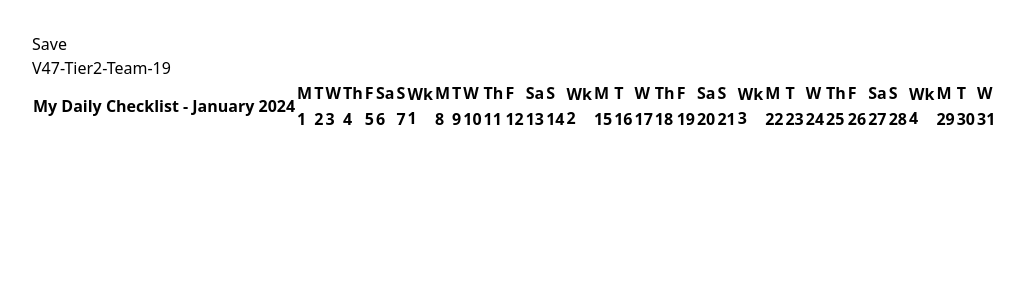
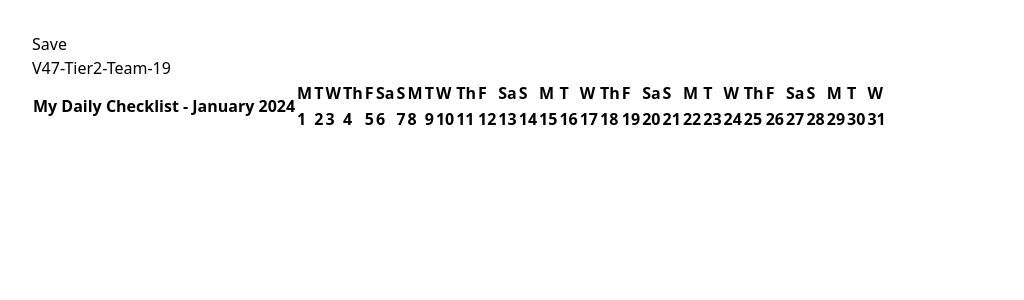
Before and after one commit to jasonavecilla/Task-Tracker, a React (Vite) app: page / in a window 1280 px wide. Shown: the top 300 px of the page, without its empty margins (0-1024 px from the left). Built offline with nearby package versions, Linux system fonts and the light colour scheme.

Commit message:
Remove the Wk column from TableHeader

```diff
--- a/src/components/TableHeader.tsx
+++ b/src/components/TableHeader.tsx
@@ -8,18 +8,9 @@ const TableHeader = ({ title }: TableHeaderProps) => {
   const { monthDays, weekDays, currentMonth, currentYear } = useCurrentMonth();
 
   const weekDayRows = weekDays.map((day, i) => (
-    <>
-      <th key={i} className="px-2">
-        {day}
-      </th>
-      {day === "S" &&
-        <th rowSpan={2} className="px-2 bg-sky-300">
-          Wk
-          <br />
-          {Math.ceil(i / 7)}
-        </th>
-      }
-    </>
+    <th key={i + day} className="px-2">
+      {day}
+    </th>
   ));
 
   const monthDayRows = monthDays.map((day) => (
@@ -31,7 +22,7 @@ const TableHeader = ({ title }: TableHeaderProps) => {
   return (
     <>
       <tr>
-        <th rowSpan={2} className="text-nowrap">
+        <th rowSpan={2} className="text-nowrap px-2">
           {title ?? `My Daily Checklist - ${currentMonth} ${currentYear}`}
         </th>
         {weekDayRows}
```
